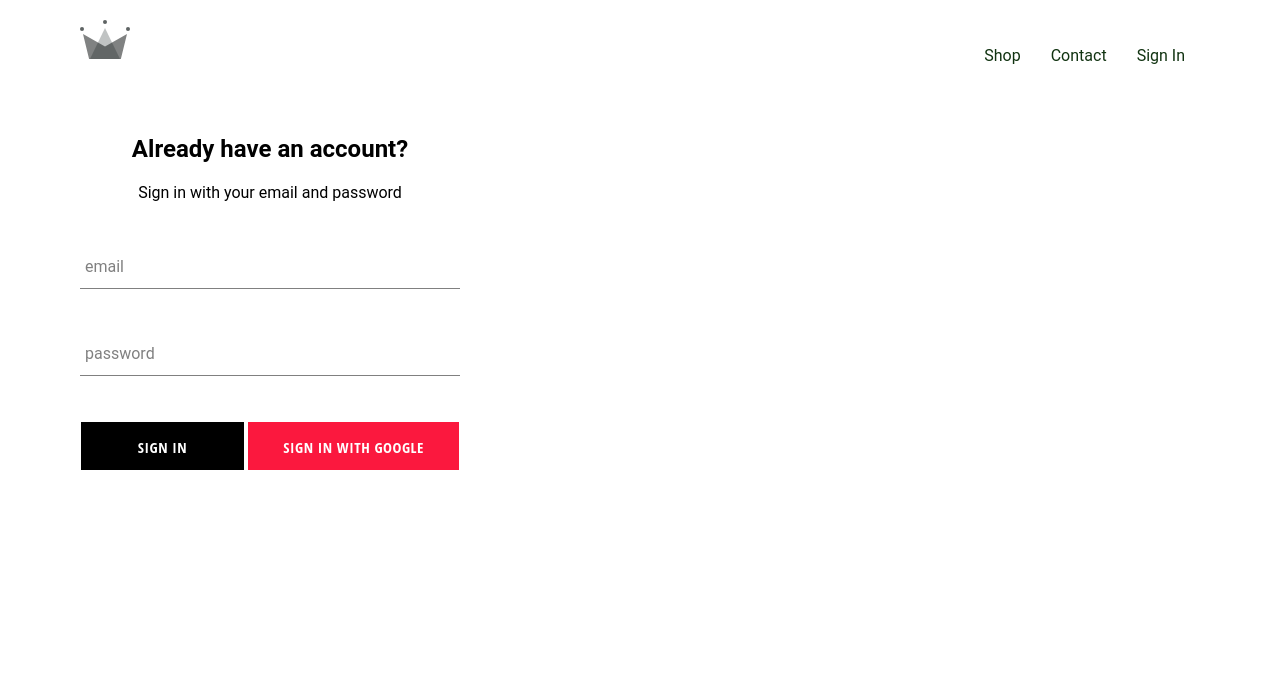
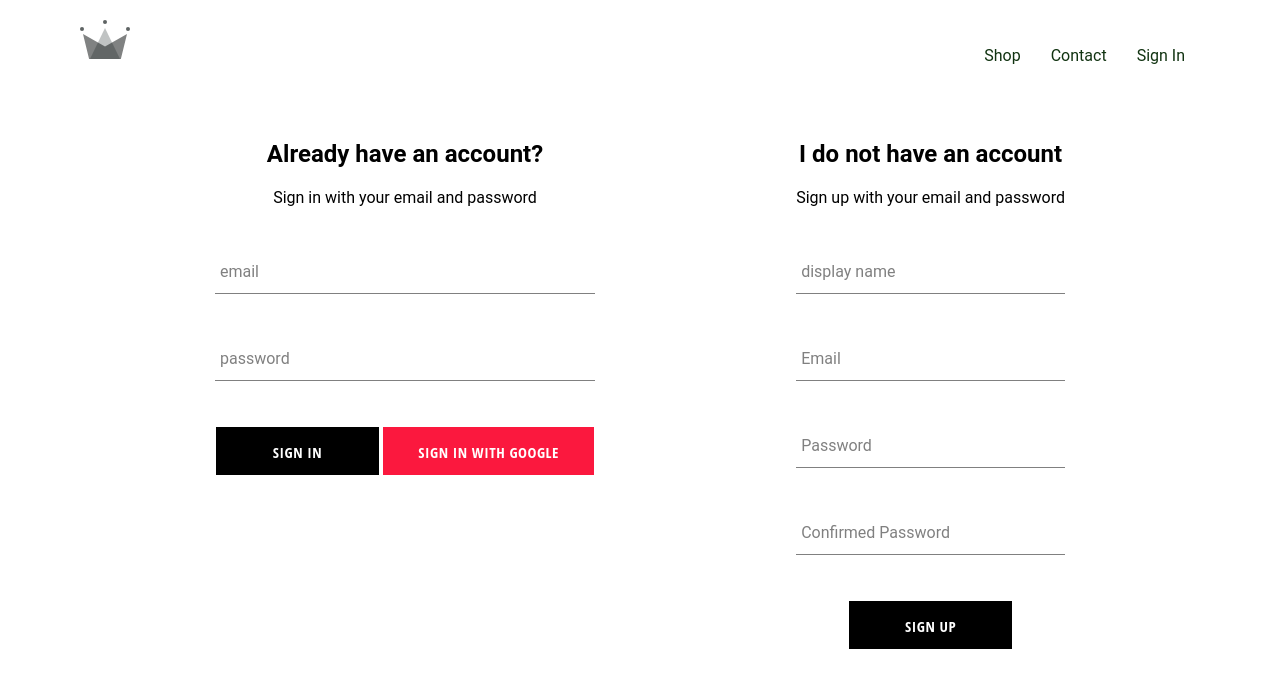
Before and after one commit to orjiAce/crown-clothing, a React (Create React App) app: page /SignIn in a window 1280 px wide. Shown: the top 688 px of the page. Built offline with nearby package versions, Linux system fonts and the light colour scheme; no server answers.

Commit message:
Included ability to store firebase user details to our database

```diff
--- a/src/App.js
+++ b/src/App.js
@@ -5,7 +5,7 @@ import HomePage from "./pages/homepage/homepage";
 import SignIn from './pages/auth-forms/auth-page'
 import ShopPage from "./pages/shop/ShopPage";
 import HeaderComponent from "./components/header/header-component";
-import {auth} from "./firebase/firebase.uitils";
+import {auth, createUserProfileDocument} from "./firebase/firebase.uitils";
 
 
 class App extends Component {
@@ -16,15 +16,40 @@ class App extends Component {
     constructor(props) {
         super(props);
         this.state = {
-            currentUser: null
+            currentUser: null,
+            userData: null,
         }
     }
 
     componentDidMount() {
         //because this is an open subscription we wanna close the subscription
-        auth.onAuthStateChanged(user => {
-            this.setState({currentUser: user});
-            console.log(user)
+        /*    auth.onAuthStateChanged(user => {
+                this.setState({currentUser: user});
+                //console.log(user)
+            })*/
+
+        this.unsubscribeFromAuth = auth.onAuthStateChanged(async userAuth => {
+//if user authentication exists
+            if (userAuth) {
+                //create the user
+                const userRef = await createUserProfileDocument(userAuth);
+                //get the user data for the for the frontEnd
+                userRef.onSnapshot(snapShot => {
+                    //console.log(snapShot.data())
+                    this.setState({
+                        currentUser: {
+                            id: snapShot.id,
+                            ...snapShot
+                        }
+                    }, (() => {
+                        console.log(this.state)
+                    }));
+                    console.log(this.state);
+                });
+
+            }
+            this.setState({currentUser: userAuth})
+
         })
 
     }
--- /dev/null
+++ b/src/components/sign-up/sign-up.styles.scss
@@ -0,0 +1,9 @@
+.sign-up {
+  display: flex;
+  flex-direction: column;
+  width: 380px;
+
+  .title {
+    margin: 10px 0;
+  }
+}
--- /dev/null
+++ b/src/components/sign-up/signUp.js
@@ -0,0 +1,104 @@
+import React, {Component} from 'react';
+import {CustomBtn} from "../customer-button/custom-btn";
+import FormInput from "../form-input/form-input";
+import {auth, createUserProfileDocument} from "../../firebase/firebase.uitils";
+
+class SignUp extends Component {
+    constructor() {
+        super();
+        this.state = {
+            displayName: '',
+            email: '',
+            password: '',
+            confirmedPassword: '',
+        }
+    }
+
+    //this will be an async function
+    onSubmit = async (event) => {
+        event.preventDefault();
+        const {displayName, email, password, confirmedPassword} = this.state;
+        //check if password match with confirm password
+        if (password !== confirmedPassword) {
+            alert("Password don't match");
+            return;
+        }
+//if the above logic checks out go and ahead and create user with email and password
+        try {
+            const {user} = auth.createUserWithEmailAndPassword(email, password);
+
+            //if successful
+            await createUserProfileDocument(user, {displayName});
+            this.setState({
+                displayName: '',
+                email: '',
+                password: '',
+                confirmedPassword: '',
+            })
+        } catch (e) {
+            console.log("Error: ", e);
+        }
+        console.log(displayName, email)
+    };
+
+    handleChange = (event) => {
+        const {name, value} = event.target;
+        this.setState({[name]: value})
+    };
+
+    render() {
+        //destructure form input values from our state
+        const {displayName, email, password, confirmedPassword} = this.state;
+        return (
+            <div className="sign-up">
+                <h2 className="title">
+                    I do not have an account
+                </h2>
+                <span>Sign up with your email and password</span>
+                <form className="sign-up-form" onSubmit={this.onSubmit}>
+                    <FormInput
+                        type="text"
+                        value={displayName}
+                        name='displayName'
+                        label="display name"
+                        onChange={this.handleChange}
+                        required
+                    >
+                    </FormInput>
+
+
+                    <FormInput
+                        type="email"
+                        value={email}
+                        name="email"
+                        label="Email"
+                        onChange={this.handleChange}
+                        required={true}
+                    >
+                    </FormInput>
+                    <FormInput
+                        type="password"
+                        value={password}
+                        name='password'
+                        label="Password"
+                        onChange={this.handleChange}
+                        required>
+                    </FormInput>
+
+                    <FormInput
+                        type="password"
+                        value={confirmedPassword}
+                        name='confirmedPassword'
+                        label="Confirmed Password"
+                        onChange={this.handleChange}
+                        required>
+                    </FormInput>
+                    <CustomBtn type="submit"> SIGN UP</CustomBtn>
+                </form>
+
+            </div>
+        );
+    }
+}
+
+export default SignUp;
--- a/src/components/signIn/SignIn.js
+++ b/src/components/signIn/SignIn.js
@@ -43,6 +43,7 @@ class SignIn extends React.Component {
                     <div className="buttons">
 
                         <CustomBtn type="submit">Sign In </CustomBtn>
+                        {/*check if its a google sign in button*/}
                         <CustomBtn onClick={signInWithGoogle} isGoogleSignIn>Sign in with google</CustomBtn>
                     </div>
                 </form>
--- a/src/firebase/firebase.uitils.js
+++ b/src/firebase/firebase.uitils.js
@@ -14,6 +14,37 @@ const config =
         appId: "1:227574728081:web:b812c01a33e0c631ebc630"
     };
 
+//take that userAuth object we got and store in our database
+//this function
+export const createUserProfileDocument = async (userAuth, additionalData) => {
+    //check if we get any value in the userAuth object
+    if (!userAuth) return;
+    //if it exists go to the db and fetch user data
+    const userRef = firestore.doc(`users/${userAuth.uid}`);
+    const snapShot = await userRef.get();
+    //console.log(snapShot);
+
+    //if snapshot doesn't exist, meaning if this user doesn't exist in our 'user' database create one
+    if (!snapShot.exists) {
+        const {displayName, email, uid} = userAuth;
+        const createdAt = new Date();
+        //wrap the async request that adds the user to our database
+        try {
+            await userRef.set({
+                displayName,
+                createdAt,
+                email,
+                uid,
+                ...additionalData
+            });
+            console.log("Successfully created!");
+        } catch (error) {
+            console.log('error creating user', error.message);
+        }
+    }
+    return userRef;
+};
+
 firebase.initializeApp(config);
 
 export const auth = firebase.auth();
@@ -22,6 +53,7 @@ export const firestore = firebase.firestore();
 //what this means is we always want to trigger the google auth popup whenever we use this auth provider
 const provider = new firebase.auth.GoogleAuthProvider();
 provider.setCustomParameters({prompt: 'select_account'});
+//function when called allow users to sign in with google auth
 export const signInWithGoogle = () => auth.signInWithPopup(provider);
 
 export default firebase;
--- a/src/pages/auth-forms/auth-page.js
+++ b/src/pages/auth-forms/auth-page.js
@@ -2,11 +2,13 @@ import * as React from 'react';
 
 import './auth.scss';
 import SignIn from "../../components/signIn/SignIn";
+import SignUp from "../../components/sign-up/signUp";
 
 const AuthPage = () => {
     return (
         <div className="sign-and-sign-up">
             <SignIn/>
+            <SignUp/>
         </div>
     );
 };
--- a/src/pages/auth-forms/auth.scss
+++ b/src/pages/auth-forms/auth.scss
@@ -0,0 +1,6 @@
+.sign-and-sign-up {
+  width: 850px;
+  display: flex;
+  justify-content: space-between;
+  margin: 30px auto;
+}
```
